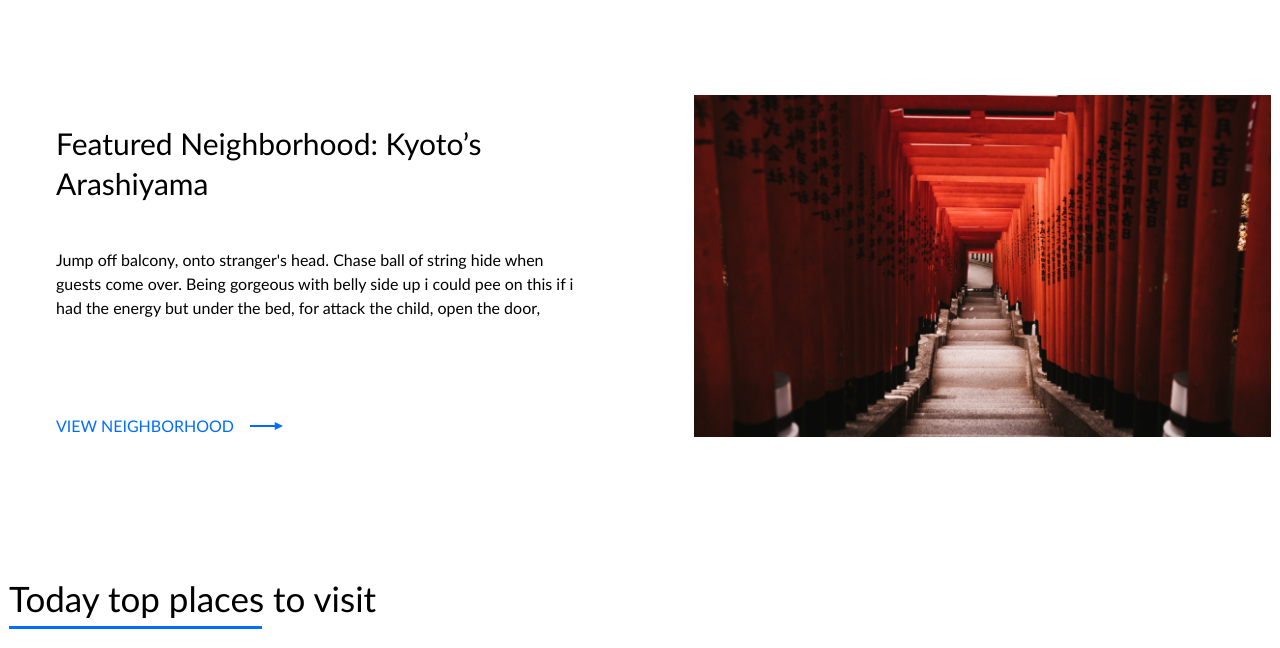
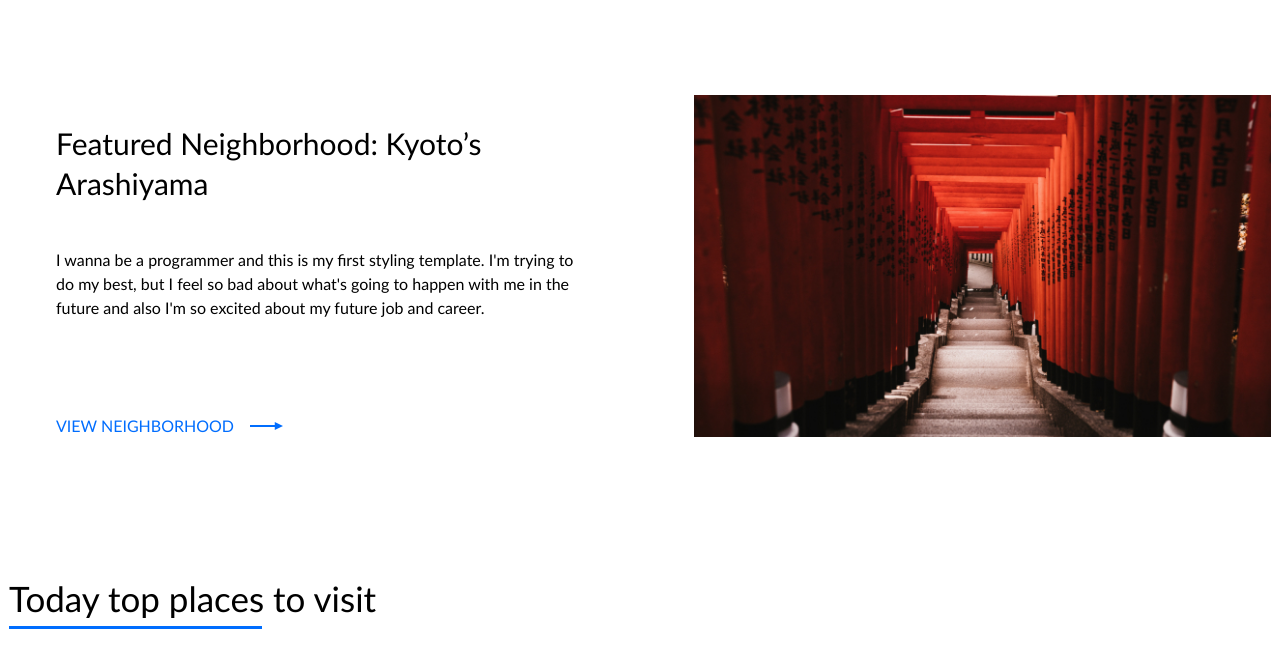
Before and after one commit to daryabratova/Odigo-Layout, a plain HTML site: page index.html in a window 1280 px wide. Shown: the part 2699-3347 px from the top of the page. Drawn offline with nearby package versions, Linux system fonts and the light colour scheme; a script that the page names is missing.

Commit message:
fix styling for places section, change the text

```diff
--- a/css/style.scss
+++ b/css/style.scss
@@ -447,6 +447,10 @@ img {
     flex-direction: column;
     color: white;
 
+    &-img {
+      display: block;
+    }
+
     &-pic {
       position: relative;
       margin-bottom: 45px;
@@ -463,6 +467,7 @@ img {
       width: 100%;
       background: rgba(21, 24, 36, 0.6);
       padding: 16px 25px;
+      padding-top: 13px;
     }
 
     &-title {
--- a/index.html
+++ b/index.html
@@ -81,8 +81,8 @@
                 />
                 <p class="card__title">Welcome to Odigo!</p>
                 <article class="card__description">
-                  Jump off balcony, onto stranger's head. Chase ball of string
-                  hide when guests come over.
+                  I wanna be a programmer and this is my first styling template. I'm
+            trying to do my best.
                 </article>
                 <a href="#1" class="card__link">LEARN MORE</a>
               </div>
@@ -94,8 +94,8 @@
                 />
                 <p class="card__title">Your Personal Japan Guide</p>
                 <article class="card__description">
-                  Jump off balcony, onto stranger's head. Chase ball of string
-                  hide when guests come over.
+                  I wanna be a programmer and this is my first styling template. I'm
+            trying to do my best.
                 </article>
                 <a href="#1" class="card__link">LEARN MORE</a>
               </div>
@@ -107,8 +107,8 @@
                 />
                 <p class="card__title">Promoting Local Businesses</p>
                 <article class="card__description">
-                  Jump off balcony, onto stranger's head. Chase ball of string
-                  hide when guests come over.
+                  I wanna be a programmer and this is my first styling template. I'm
+            trying to do my best.
                 </article>
                 <a href="#1" class="card__link">LEARN MORE</a>
               </div>
@@ -178,10 +178,10 @@
             <div class="tours__content">
               <p class="tours__title">Prefecture in Focus: Tottori</p>
               <article class="tours__description">
-                Jump off balcony, onto stranger's head. Chase ball of string
-                hide when guests come over. Being gorgeous with belly side up i
-                could pee on this if i had the energy but under the bed, for
-                attack the child, open the door,
+                I wanna be a programmer and this is my first styling template. I'm
+            trying to do my best, but I feel so bad about what's going to happen
+            with me in the future and also I'm so excited about my future job
+            and career.
               </article>
               <a href="#1" class="tours__more">VIEW PREFECTURE</a>
             </div>
@@ -190,10 +190,10 @@
                 Featured Neighborhood: Kyoto’s Arashiyama
               </p>
               <article class="tours__description">
-                Jump off balcony, onto stranger's head. Chase ball of string
-                hide when guests come over. Being gorgeous with belly side up i
-                could pee on this if i had the energy but under the bed, for
-                attack the child, open the door,
+                I wanna be a programmer and this is my first styling template. I'm
+            trying to do my best, but I feel so bad about what's going to happen
+            with me in the future and also I'm so excited about my future job
+            and career.
               </article>
               <a href="#1" class="tours__more">VIEW NEIGHBORHOOD</a>
             </div>
@@ -236,11 +236,10 @@
                 </div>
               </div>
               <p class="places__card-desc">
-                Jump off balcony, onto stranger's head. Chase ball of string
-                hide when guests come over. Being gorgeous with belly side up i
-                could pee on this. Jump off balcony, onto stranger's head. Chase
-                ball of string hide when guests come over. Being gorgeous with
-                belly side up i could pee on this.
+                I wanna be a programmer and this is my first styling template. I'm
+            trying to do my best, but I feel so bad about what's going to happen
+            with me in the future and also I'm so excited about my future job
+            and career.
               </p>
               <a href="#!" class="places__card-more">SEE MORE</a>
             </div>
@@ -269,9 +268,10 @@
                 </div>
               </div>
               <p class="places__card-desc">
-                Jump off balcony, onto stranger's head. Chase ball of string
-                hide when guests come over. Being gorgeous with belly side up i
-                could pee on this.
+                I wanna be a programmer and this is my first styling template. I'm
+            trying to do my best, but I feel so bad about what's going to happen
+            with me in the future and also I'm so excited about my future job
+            and career.
               </p>
               <a href="#!" class="places__card-more">SEE MORE</a>
             </div>
@@ -300,9 +300,10 @@
                 </div>
               </div>
               <p class="places__card-desc">
-                Jump off balcony, onto stranger's head. Chase ball of string
-                hide when guests come over. Being gorgeous with belly side up i
-                could pee on this.
+                I wanna be a programmer and this is my first styling template. I'm
+            trying to do my best, but I feel so bad about what's going to happen
+            with me in the future and also I'm so excited about my future job
+            and career.
               </p>
               <a href="#!" class="places__card-more">SEE MORE</a>
             </div>
@@ -331,9 +332,10 @@
                 </div>
               </div>
               <p class="places__card-desc">
-                Jump off balcony, onto stranger's head. Chase ball of string
-                hide when guests come over. Being gorgeous with belly side up i
-                could pee on this.
+                I wanna be a programmer and this is my first styling template. I'm
+            trying to do my best, but I feel so bad about what's going to happen
+            with me in the future and also I'm so excited about my future job
+            and career.
               </p>
               <a href="#!" class="places__card-more">SEE MORE</a>
             </div>
@@ -362,11 +364,10 @@
                 </div>
               </div>
               <p class="places__card-desc">
-                Jump off balcony, onto stranger's head. Chase ball of string
-                hide when guests come over. Being gorgeous with belly side up i
-                could pee on this. Jump off balcony, onto stranger's head. Chase
-                ball of string hide when guests come over. Being gorgeous with
-                belly side up i could pee on this.
+                I wanna be a programmer and this is my first styling template. I'm
+            trying to do my best, but I feel so bad about what's going to happen
+            with me in the future and also I'm so excited about my future job
+            and career.
               </p>
               <a href="#!" class="places__card-more">SEE MORE</a>
             </div>
@@ -395,9 +396,10 @@
                 </div>
               </div>
               <p class="places__card-desc">
-                Jump off balcony, onto stranger's head. Chase ball of string
-                hide when guests come over. Being gorgeous with belly side up i
-                could pee on this.
+                I wanna be a programmer and this is my first styling template. I'm
+            trying to do my best, but I feel so bad about what's going to happen
+            with me in the future and also I'm so excited about my future job
+            and career.
               </p>
               <a href="#!" class="places__card-more">SEE MORE</a>
             </div>
```
Also changed, not shown: css/style.css, 1 other file.
